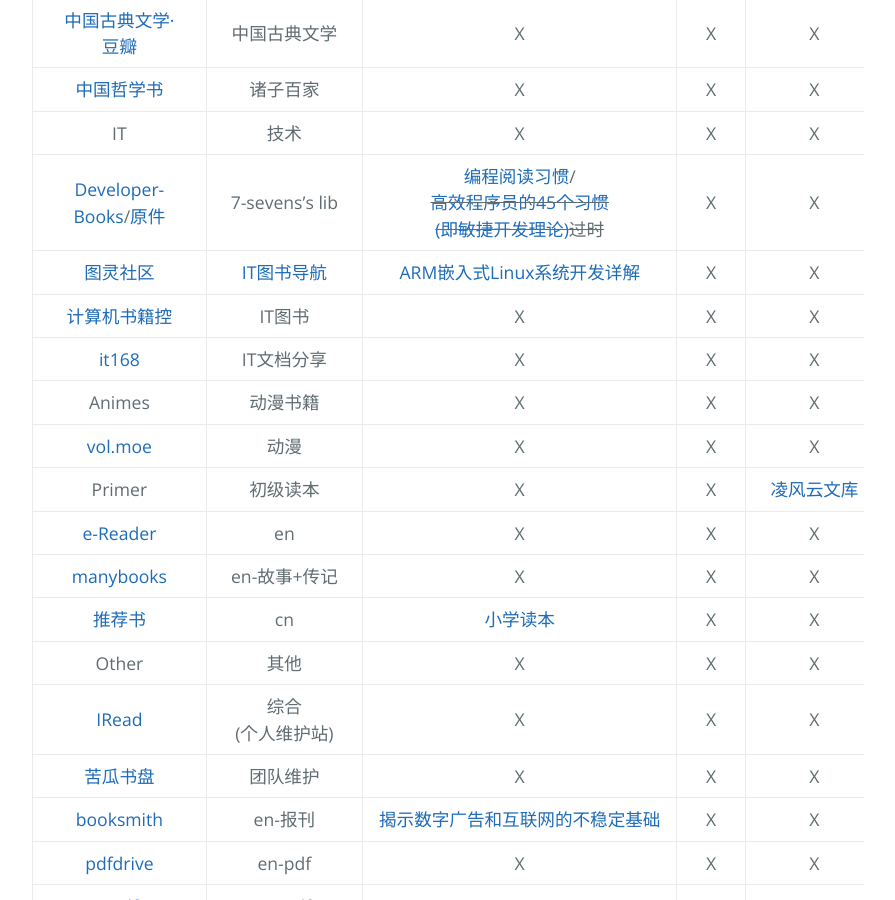
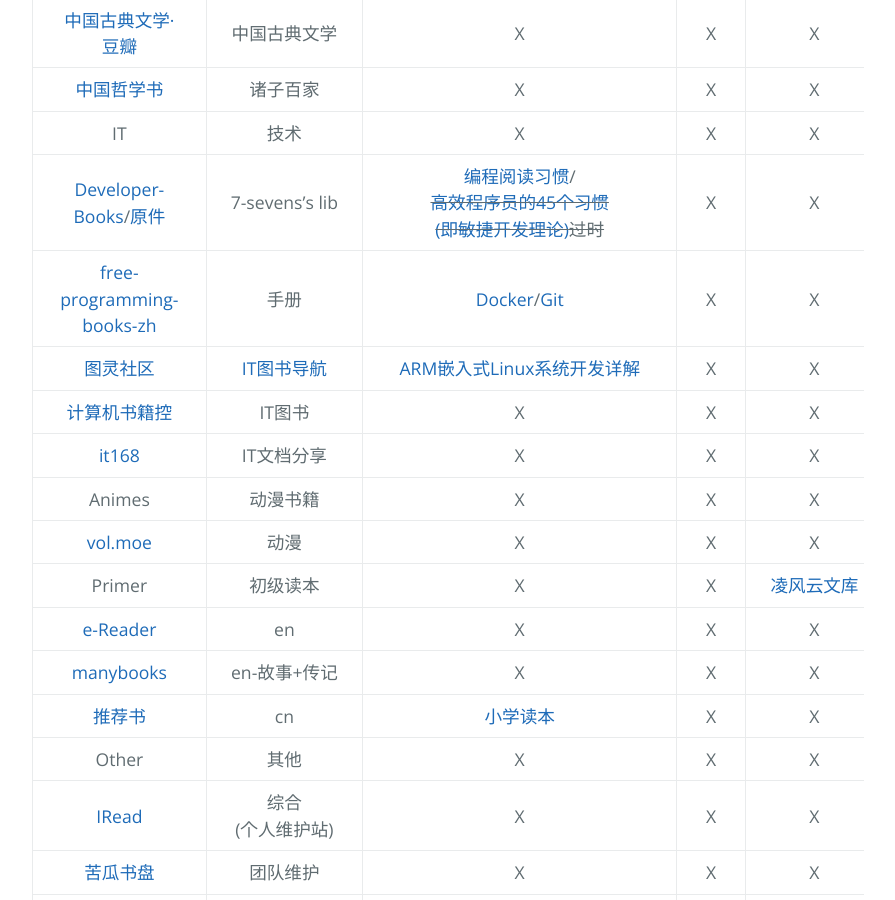
Before and after one commit to AmbroseRen/test, a Jekyll site: the page built from Library/BookSearch.md, in a window 1280 px wide and 900 px high, scrolled down 1209 px. Shown: the whole window, without its empty margins (192-1087 px from the left). Built offline with Jekyll 4.4.1, drawn with Linux system fonts in a browser that asks for light colours; our own code applies the rules of GitHub Pages for plain Markdown files; the repository's description, which GitHub fills in, is left out.

Commit message:
Update BookSearch.md

```diff
--- a/Library/BookSearch.md
+++ b/Library/BookSearch.md
@@ -29,6 +29,7 @@
 | [中国哲学书](https://ctext.org/zh) | 诸子百家 | X | X | X |
 | IT | 技术 | X | X | X |
 | [Developer-Books](https://www.developer1024.com/resource/69.html)/[原件](https://github.com/7-sevens/Developer-Books) | 7-sevens's lib | [编程阅读习惯](https://github.com/7-sevens/Developer-Books/tree/master/Other)/~~[高效程序员的45个习惯(即敏捷开发理论)](https://github.com/7-sevens/Developer-Books/blob/master/Other/%E9%AB%98%E6%95%88%E7%A8%8B%E5%BA%8F%E5%91%98%E7%9A%8445%E4%B8%AA%E4%B9%A0%E6%83%AF.pdf)过时~~ | X | X |
+| [free-programming-books-zh](https://github.com/EbookFoundation/free-programming-books/blob/master/books/free-programming-books-zh.md) | 手册 | [Docker](https://github.com/EbookFoundation/free-programming-books/blob/master/books/free-programming-books-zh.md#%E6%93%8D%E4%BD%9C%E7%B3%BB%E7%BB%9F)/[Git](https://github.com/EbookFoundation/free-programming-books/blob/master/books/free-programming-books-zh.md#%E7%89%88%E6%9C%AC%E6%8E%A7%E5%88%B6) | X | X |
 | [图灵社区](https://www.ituring.com.cn/book?tab=free) | [IT图书导航](https://github.com/sindresorhus/awesome) | [ARM嵌入式Linux系统开发详解](https://www.ituring.com.cn/book/1518) | X | X |
 | [计算机书籍控](http://bestcbooks.com/categories/java/) | IT图书 | X | X | X |
 | [it168](http://wenku.it168.com/) | IT文档分享 | X | X | X |
```
